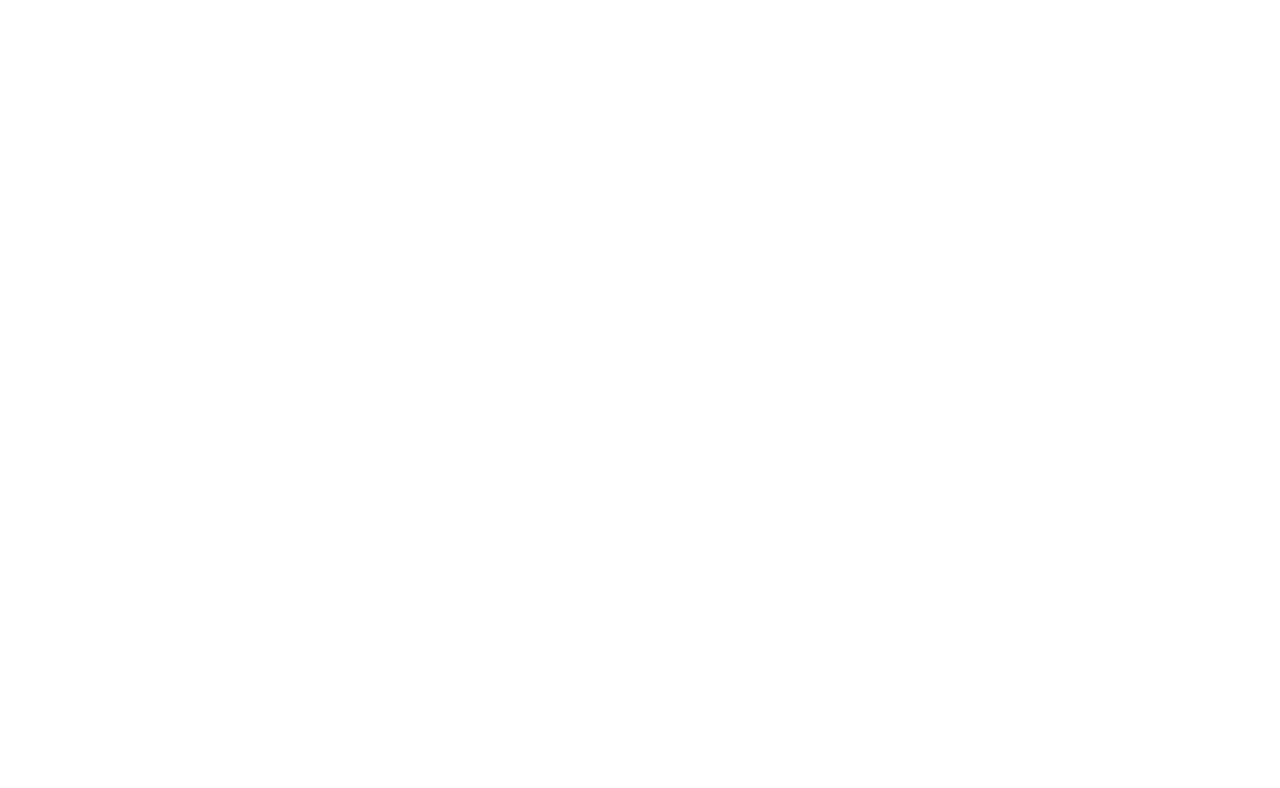
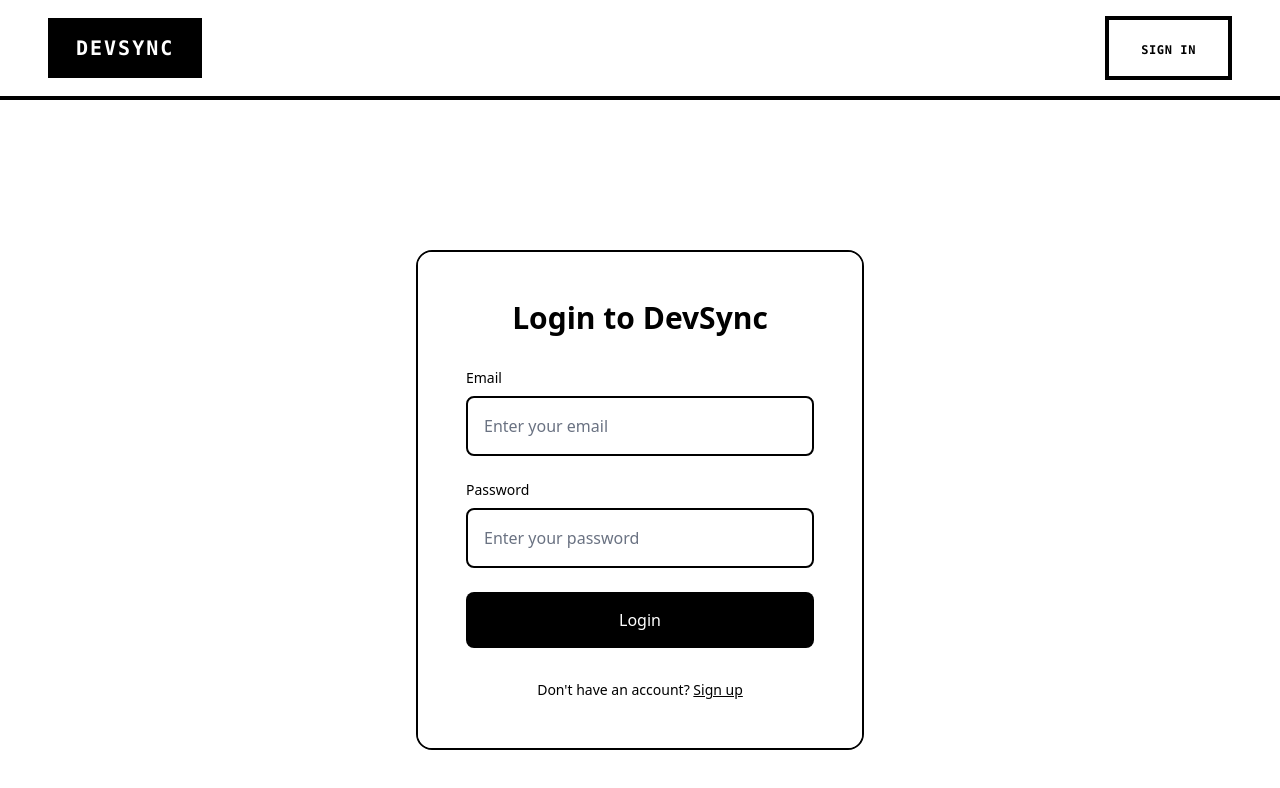
Before and after one commit to Ashish050488/DevSync-frontend, a React (Vite) app: page /auth in a window 1280 px wide. Before the commit this address had no page. Shown: the top 788 px of the page. Built offline with nearby package versions, Linux system fonts and the light colour scheme; no server answers.

Commit message:
Updated the Ui using v.dev

```diff
--- a/package.json
+++ b/package.json
@@ -24,7 +24,6 @@
     "@types/react": "^19.1.2",
     "@types/react-dom": "^19.1.2",
     "@vitejs/plugin-react": "^4.4.1",
-    "daisyui": "^5.0.42",
     "eslint": "^9.25.0",
     "eslint-plugin-react-hooks": "^5.2.0",
     "eslint-plugin-react-refresh": "^0.4.19",
--- a/src/App.jsx
+++ b/src/App.jsx
@@ -1,27 +1,26 @@
-import { BrowserRouter, Routes, Route } from "react-router-dom";
-import Body from "./components/Body";
-import Login from "./components/Login";
-import { Provider } from "react-redux";
-import appStore from "./utils/appStore";
-import Feed from "./components/Feed";
-import Profile from "./components/Profile";
+import { BrowserRouter, Routes, Route, Navigate } from "react-router-dom"
+import Body from "./components/Body"
+import Feed from "./components/Feed"
+import Profile from "./components/Profile"
+import AuthPage from "./components/AuthPage" // ✅ corrected name
+import { Provider } from "react-redux"
+import appStore from "./utils/appStore"
 
 function App() {
   return (
-    <>
     <Provider store={appStore}>
-        <BrowserRouter basename="/">
+      <BrowserRouter>
         <Routes>
           <Route path="/" element={<Body />}>
-              <Route path="/" element={<Feed />} />
-              <Route path="/login" element={<Login />} />
+            <Route index element={<Feed />} />
             <Route path="/profile" element={<Profile />} />
+            <Route path="/auth" element={<AuthPage />} />
+            <Route path="*" element={<Navigate to="/" replace />} />
           </Route>
         </Routes>
       </BrowserRouter>
     </Provider>
-    </>
-  );
+  )
 }
 
-export default App;
+export default App
--- /dev/null
+++ b/src/components/AuthPage.jsx
@@ -0,0 +1,25 @@
+import { useState } from "react"
+import Login from "./Login"
+import Signup from "./Singup" // Make sure the file name is correct!
+
+export default function AuthPage() {
+  const [currentForm, setCurrentForm] = useState("login")
+
+  return (
+    <div className="min-h-screen bg-white flex items-center justify-center p-4">
+      <div className="w-full max-w-md">
+        {/* Logo */}
+
+
+        {/* Toggle Login/Signup */}
+        <div className="border-2 border-black rounded-2xl overflow-hidden">
+          {currentForm === "login" ? (
+            <Login onSwitchToSignup={() => setCurrentForm("signup")} />
+          ) : (
+            <Signup onSwitchToLogin={() => setCurrentForm("login")} />
+          )}
+        </div>
+      </div>
+    </div>
+  )
+}
--- a/src/components/Body.jsx
+++ b/src/components/Body.jsx
@@ -36,7 +36,7 @@
   }, []);
 
   return (
-    <div>
+    <div className='w-full h-full '>
       <NavBar />
       <Outlet />
       {/* <Feed /> */}
--- a/src/components/Feed.jsx
+++ b/src/components/Feed.jsx
@@ -2,7 +2,7 @@
 
 const Feed = () => {
   return (
-    <div>
+    <div className=''>
       feed
     </div>
   )
--- a/src/components/Login.jsx
+++ b/src/components/Login.jsx
@@ -1,95 +1,113 @@
-import React,{useState} from 'react'
-import * as SVG from '../SVG/Svg'
-import axios from 'axios'
-import { useDispatch } from 'react-redux';
-import { addUser } from '../utils/userSlice';
-import { useNavigate } from 'react-router-dom';
-const Login = () => {
+import { useState } from "react"
+import axios from "axios"
+import { useDispatch } from "react-redux"
+import { useNavigate } from "react-router-dom"
+import { addUser } from "../utils/userSlice" // ✅ Adjust path as needed
 
-  const [emailId,setEmailId] =  useState("ashar050488@gmail.com");
-  const [password,setPassword] =  useState("Ash1234@")
-
-  const dispatch =useDispatch();
+export default function Login({ onSwitchToSignup }) {
+  const [formData, setFormData] = useState({
+    emailId: "", // ✅ match key expected by backend
+    password: "",
+  })
+  const [error, setError] = useState("")
+  const dispatch = useDispatch()
   const navigate = useNavigate()
 
-  const handleLogin = async () => {
+  const handleChange = (e) => {
+    setFormData({
+      ...formData,
+      [e.target.name]: e.target.value,
+    })
+  }
+
+  const handleSubmit = async (e) => {
+    e.preventDefault()
     try {
       const res = await axios.post(
-      'http://localhost:7777/login',
+        "http://localhost:7777/login",
         {
-        emailId, // ✅ correct key name
-        password
+          emailId: formData.emailId,
+          password: formData.password,
         },
         {
-        withCredentials: true // ✅ correct placement
+          withCredentials: true,
         }
-    );
-    dispatch(addUser(res.data.user));
-    return navigate('/');
-  } catch (error) {
-    console.error('Login error:', error.response?.data || error.message);
+      )
+      dispatch(addUser(res.data.user))
+      navigate("/")
+    } catch (err) {
+      const msg = err.response?.data || "Login failed. Try again."
+      setError(msg)
     }
-};
-
+  }
 
   return (
-    <div className='flex justify-center my-10'>
-      <div className="card bg-base-300 w-96 shadow-sm">
-        <div className="card-body ">
-          <h2 className="card-title mb-5 justify-center">Login</h2>
-          <div className=' flex flex-col justify-center ml-2 gap-4'>
+    <div className="w-full max-w-md mx-auto bg-white p-8 md:p-12">
+      <div className="text-center mb-8">
+        <h1 className="text-2xl md:text-3xl font-bold text-black mb-2">Login to DevSync</h1>
+      </div>
 
+      <form onSubmit={handleSubmit} className="space-y-6">
+        {/* Email Field */}
         <div>
-              <label className="input validator">
+          <label htmlFor="emailId" className="block text-sm font-medium text-black mb-2">
+            Email
+          </label>
           <input
             type="email"
-                placeholder="mail@site.com"
+            id="emailId"
+            name="emailId"
+            value={formData.emailId}
+            onChange={handleChange}
             required
-                value={emailId}
-                onChange={(e)=>setEmailId(e.target.value)}
+            className="w-full px-4 py-4 border-2 border-black rounded-lg text-black placeholder-gray-500 focus:outline-none focus:border-black bg-white"
+            placeholder="Enter your email"
           />
-                {SVG.mail}
-              </label>
-              <div className="validator-hint hidden">Enter valid email address</div>
         </div>
 
-
+        {/* Password Field */}
         <div>
-              <label className="input validator">
-
+          <label htmlFor="password" className="block text-sm font-medium text-black mb-2">
+            Password
+          </label>
           <input
             type="password"
+            id="password"
+            name="password"
+            value={formData.password}
+            onChange={handleChange}
             required
-                 value={password}
-                onChange={(e)=>setPassword(e.target.value)}
-                  placeholder="Password"
-                  minLength="8"
-                  pattern="(?=.*\d)(?=.*[a-z])(?=.*[A-Z]).{8,}"
-                  title="Must be more than 8 characters, including number, lowercase letter, uppercase letter"
+            className="w-full px-4 py-4 border-2 border-black rounded-lg text-black placeholder-gray-500 focus:outline-none focus:border-black bg-white"
+            placeholder="Enter your password"
           />
-                {SVG.key}
-              </label>
-              <p className="validator-hint hidden">
-                Must be more than 8 characters, including
-                <br />At least one number <br />At least one lowercase letter <br />At least one uppercase letter
-              </p>
         </div>
 
-          </div>
+        {/* Error Message */}
+        {error && (
+          <p className="text-sm text-red-500 font-medium text-center -mt-4">{error}</p>
+        )}
 
+        {/* Login Button */}
+        <button
+          type="submit"
+          className="w-full bg-black text-white py-4 px-6 rounded-lg font-medium hover:bg-gray-900 transition-colors duration-200 text-base"
+        >
+          Login
+        </button>
+      </form>
 
-
-
-          <div>
-            <div className="card-actions justify-center mt-5">
-              <button className="btn btn-primary" onClick={handleLogin}>Login</button>
-            </div>
-          </div>
-
-        </div>
+      {/* Switch to Signup */}
+      <div className="text-center mt-8">
+        <p className="text-sm text-black">
+          Don't have an account?{" "}
+          <button
+            onClick={onSwitchToSignup}
+            className="font-medium text-black underline hover:no-underline transition-all duration-200"
+          >
+            Sign up
+          </button>
+        </p>
       </div>
     </div>
   )
 }
-
-export default Login
--- a/src/components/NavBar.jsx
+++ b/src/components/NavBar.jsx
@@ -1,48 +1,115 @@
-import React from 'react'
-import { useNavigate } from 'react-router-dom'
-import { useSelector } from 'react-redux'
+"use client"
 
-const NavBar = () => {
-  const user = useSelector((store)=>store.user)
-  const navigate = useNavigate();
-  // console.log(user.user.photoUrl)
+import { useState } from "react"
+import { useSelector, useDispatch } from "react-redux"
+import { useNavigate } from "react-router-dom"
+import axios from "axios"
+import { baseURL } from "../api/API"
+import { removeUser } from "../utils/userSlice"
+
+export default function Navbar() {
+  const user = useSelector((store) => store.user)
+  const dispatch = useDispatch()
+  const navigate = useNavigate()
+
+  const [isDropdownOpen, setIsDropdownOpen] = useState(false)
+
+  const toggleDropdown = () => setIsDropdownOpen(!isDropdownOpen)
+  const closeDropdown = () => setIsDropdownOpen(false)
+
+  const handleLogout = async () => {
+    try {
+      await axios.post(`${baseURL}/logout`, {}, { withCredentials: true })
+      dispatch(removeUser())
+      navigate("/login")
+    } catch (error) {
+      console.log("Logout failed:", error.message)
+    }
+  }
 
   return (
-    <div className="navbar bg-base-100 shadow-sm">
-  <div className="flex-1">
-    <a className="btn btn-ghost text-xl">daisyUI</a>
-  </div>
-   {user && (
-  <div className="flex gap-2">
-    <div className='form-control flex items-center px-4'>Welcome {user.firstName}</div>
+    <nav className="w-full bg-white border-b-4 border-black sticky top-0 z-50">
+      <div className="max-w-7xl mx-auto px-8 lg:px-12">
+        <div className="flex items-center justify-between h-24">
+          {/* Logo Section */}
+          <div className="flex items-center cursor-pointer" onClick={() => navigate("/")}>
+            <div className="border-4 border-black bg-black px-6 py-3">
+              <span className="text-white text-xl font-black tracking-widest font-mono">DEVSYNC</span>
+            </div>
+          </div>
 
-    <div className="dropdown dropdown-end">
+          {/* User Section */}
+          <div className="flex items-center">
+            {user ? (
+              <div className="flex items-center gap-10">
+                {/* Welcome Text - Hidden on mobile */}
+                <div className="hidden md:flex flex-col items-end gap-1">
+                  <span className="text-xs font-bold tracking-wider text-black font-mono">HELLO</span>
+                  <span className="text-lg font-black tracking-wide text-black font-mono">
+                    {user.firstName?.toUpperCase()}
+                  </span>
+                </div>
 
-      <div tabIndex={0} role="button" className="btn btn-ghost btn-circle avatar">
+                {/* Avatar Dropdown */}
+                <div className="relative">
+                  <button
+                    onClick={toggleDropdown}
+                    className="flex items-center gap-3 p-2 border-2 border-transparent hover:border-black transition-all duration-200"
+                  >
+                    <div className="w-12 h-12 border-4 border-black bg-white flex items-center justify-center">
+                      <span className="text-xl font-black text-black font-mono">
+                        {user.firstName?.charAt(0).toUpperCase()}
+                      </span>
+                    </div>
+                    <div className="text-black transform hover:translate-y-1 transition-transform duration-200">
+                      <svg width="12" height="12" viewBox="0 0 12 12" fill="currentColor">
+                        <path d="M6 8L2 4h8L6 8z" />
+                      </svg>
+                    </div>
+                  </button>
 
-          <div className="w-10 rounded-full">
-          <img
-            alt="userPhoto"
-            src={user.photoUrl} />
+                  {/* Dropdown Overlay */}
+                  {isDropdownOpen && <div className="fixed inset-0 z-10" onClick={closeDropdown}></div>}
+
+                  {/* Dropdown Menu */}
+                  {isDropdownOpen && (
+                    <div className="absolute top-full right-0 mt-2 w-48 bg-white border-4 border-black z-20">
+                      <div
+                        onClick={() => {
+                          navigate("/profile")
+                          closeDropdown()
+                        }}
+                        className="flex items-center justify-between px-5 py-4 border-b border-black hover:bg-black hover:text-white cursor-pointer transition-colors duration-100"
+                      >
+                        <span className="text-xs font-bold tracking-wider font-mono">PROFILE</span>
+                        <div className="w-2 h-2 bg-black rounded-full"></div>
+                      </div>
+
+                      <div className="px-5 py-4 border-b-4 border-black hover:bg-black hover:text-white cursor-pointer transition-colors duration-100">
+                        <span className="text-xs font-bold tracking-wider font-mono">SETTINGS</span>
+                      </div>
+
+                      <div
+                        onClick={handleLogout}
+                        className="px-5 py-4 bg-black text-white hover:bg-white hover:text-black cursor-pointer transition-colors duration-100"
+                      >
+                        <span className="text-xs font-bold tracking-wider font-mono">LOGOUT</span>
+                      </div>
+                    </div>
+                  )}
+                </div>
+              </div>
+            ) : (
+              <button
+                onClick={() => navigate("/auth")}
+                className="border-4 border-black bg-white text-black px-8 py-4 hover:bg-black hover:text-white transition-colors duration-200"
+              >
+                <span className="text-xs font-bold tracking-wider font-mono">SIGN IN</span>
+              </button>
+            )}
+          </div>
         </div>
       </div>
-      <ul
-        tabIndex={0}
-        className="menu menu-sm dropdown-content bg-base-100 rounded-box z-1 mt-3 w-52 p-2 shadow">
-        <li>
-          <a className="justify-between" onClick={() => navigate("/profile")}>
-            profile
-            <span className="badge">New</span>
-          </a>
-        </li>
-        <li><a>Settings</a></li>
-        <li><a>Logout</a></li>
-      </ul>
-    </div>
-  </div>
-  )}
-</div>
+    </nav>
   )
 }
-
-export default NavBar
--- /dev/null
+++ b/src/components/Singup.jsx
@@ -0,0 +1,149 @@
+import { useState } from "react"
+import axios from "axios"
+import { useDispatch } from "react-redux"
+import { useNavigate } from "react-router-dom"
+import { addUser } from "../utils/userSlice" // ✅ Adjust the path as needed
+import { Link } from "react-router-dom"
+
+export default function Signup({ onSwitchToLogin }) {
+  const [formData, setFormData] = useState({
+    firstName: "",
+    lastName: "",
+    emailId: "",
+    password: "",
+  })
+  const [error, setError] = useState("")
+  const dispatch = useDispatch()
+  const navigate = useNavigate()
+
+  const handleChange = (e) => {
+    setFormData({
+      ...formData,
+      [e.target.name]: e.target.value,
+    })
+  }
+
+  const handleSubmit = async (e) => {
+    e.preventDefault()
+    try {
+      const res = await axios.post(
+        "http://localhost:7777/signup",
+        formData,
+        {
+          withCredentials: true,
+        }
+      )
+      dispatch(addUser(res.data.user))
+      navigate("/")
+    } catch (err) {
+      const msg = err.response?.data?.message || "Signup failed. Try again."
+      setError(msg)
+    }
+  }
+
+  return (
+  <div className="w-full h-fit flex justify-center items-center bg-white">
+      <div className="w-full  mx-auto bg-white p-8 ">
+      <div className="text-center ">
+        <h1 className="text-2xl md:text-3xl font-bold text-black mb-2">Create your DevSync account</h1>
+      </div>
+
+      <form onSubmit={handleSubmit} className="space-y-6">
+        {/* Name Fields Row */}
+        <div className="grid grid-cols-1 md:grid-cols-2 gap-4">
+          <div>
+            <label htmlFor="firstName" className="block text-sm font-medium text-black mb-2">
+              First Name
+            </label>
+            <input
+              type="text"
+              id="firstName"
+              name="firstName"
+              value={formData.firstName}
+              onChange={handleChange}
+              required
+              className="w-full px-4 py-4 border-2 border-black rounded-lg text-black placeholder-gray-500 bg-white"
+              placeholder="First name"
+            />
+          </div>
+          <div>
+            <label htmlFor="lastName" className="block text-sm font-medium text-black mb-2">
+              Last Name
+            </label>
+            <input
+              type="text"
+              id="lastName"
+              name="lastName"
+              value={formData.lastName}
+              onChange={handleChange}
+              required
+              className="w-full px-4 py-4 border-2 border-black rounded-lg text-black placeholder-gray-500 bg-white"
+              placeholder="Last name"
+            />
+          </div>
+        </div>
+
+        {/* Email Field */}
+        <div>
+          <label htmlFor="emailId" className="block text-sm font-medium text-black mb-2">
+            Email
+          </label>
+          <input
+            type="email"
+            id="emailId"
+            name="emailId"
+            value={formData.emailId}
+            onChange={handleChange}
+            required
+            className="w-full px-4 py-4 border-2 border-black rounded-lg text-black placeholder-gray-500 bg-white"
+            placeholder="Enter your email"
+          />
+        </div>
+
+        {/* Password Field */}
+        <div>
+          <label htmlFor="password" className="block text-sm font-medium text-black mb-2">
+            Password
+          </label>
+          <input
+            type="password"
+            id="password"
+            name="password"
+            value={formData.password}
+            onChange={handleChange}
+            required
+            className="w-full px-4 py-4 border-2 border-black rounded-lg text-black placeholder-gray-500 bg-white"
+            placeholder="Create a password"
+          />
+        </div>
+
+        {/* Error Message */}
+        {error && (
+          <p className="text-sm text-red-500 font-medium text-center -mt-4">{error}</p>
+        )}
+
+        {/* Signup Button */}
+        <button
+          type="submit"
+          className="w-full bg-black text-white py-4 px-6 rounded-lg font-medium hover:bg-gray-900 transition-colors duration-200 text-base"
+        >
+          Create Account
+        </button>
+      </form>
+
+      {/* Switch to Login */}
+      <div className="text-center mt-8">
+        <p className="text-sm text-black">
+          Already have an account?{" "}
+          <button
+            onClick={onSwitchToLogin}
+            className="font-medium text-black underline hover:no-underline transition-all duration-200"
+          >
+            Login
+          </button>
+        </p>
+      </div>
+    </div>
+  </div>
+  )
+}
--- a/src/index.css
+++ b/src/index.css
@@ -1,2 +1 @@
 @import "tailwindcss";
-@plugin "daisyui";
```
Also changed, not shown: 1 other file (tests, documents, lock files or other folders). Lines whose indentation alone changed are shown as unchanged.
